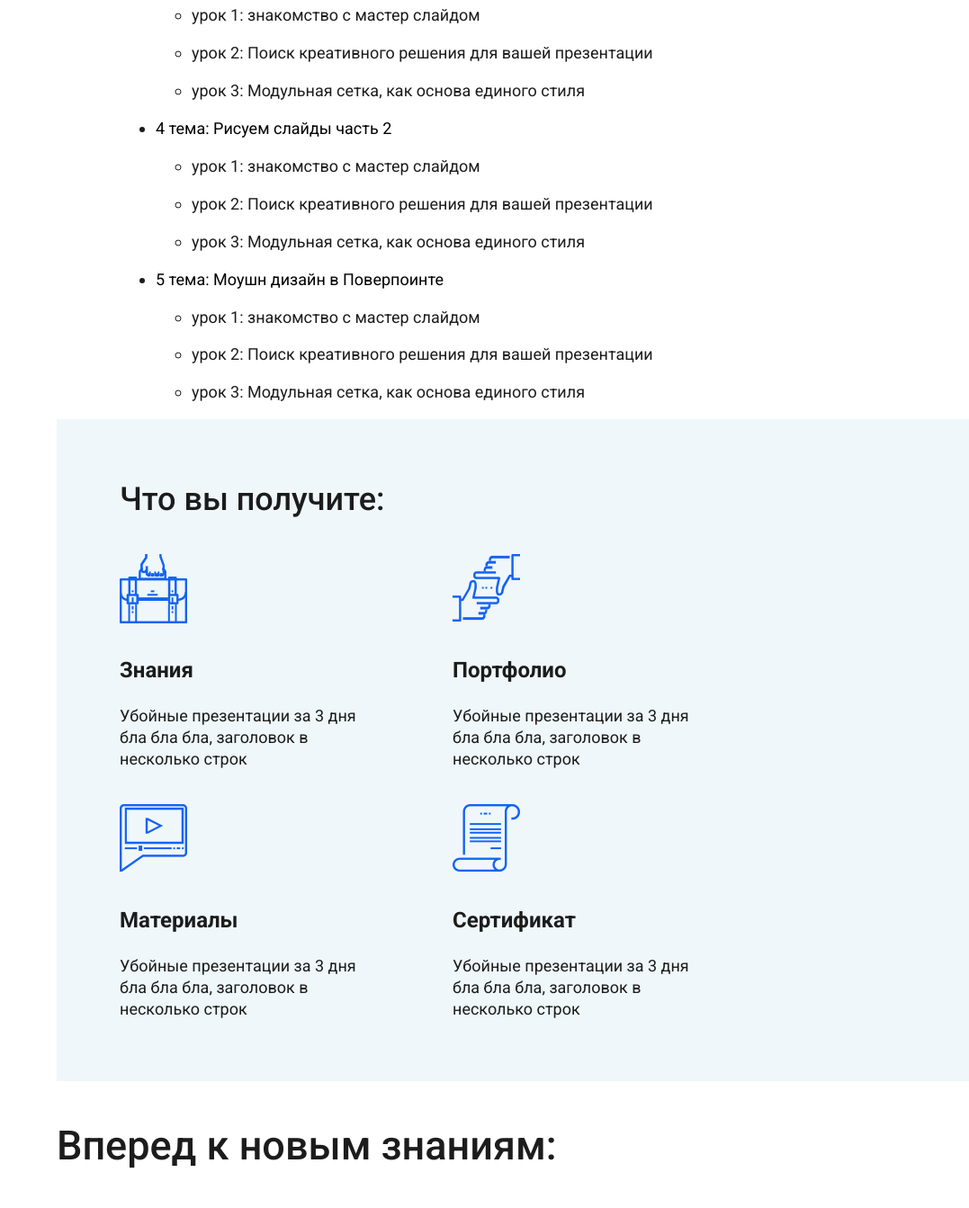
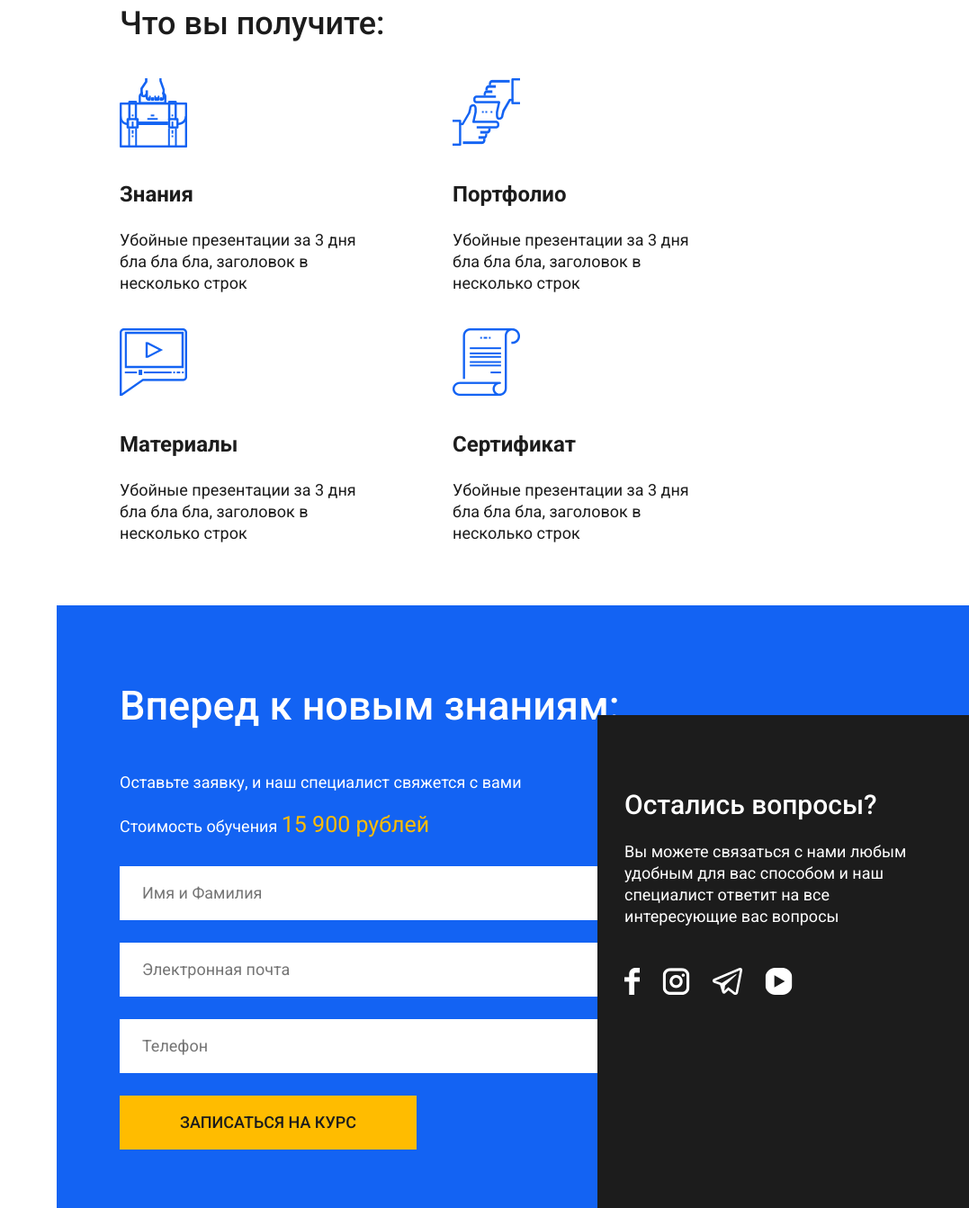
Before and after one commit to Verta-master/Repreza, a plain HTML site: page index.html in a window 1280 px wide. Shown: the part 4966-6309 px from the top of the page at 90% size, without its empty margins (203-1280 px from the left). Drawn offline with nearby package versions, Linux system fonts and the light colour scheme.

Commit message:
Update 2019-12-15T11:11:26.335Z

```diff
--- a/css/style.css
+++ b/css/style.css
@@ -654,6 +654,9 @@ h3,
   padding-bottom: 30px;
   background-color: #eff7fa;
 }
+.icons--white {
+  background-color: #fff;
+}
 .icons__list {
   margin: 0;
   padding: 0;
@@ -839,3 +842,120 @@ h3,
           align-items: flex-end;
   margin-bottom: 40px;
 }
+.lesson {
+  padding-top: 20px;
+  padding-bottom: 40px;
+  background-color: #eff7fa;
+}
+.lesson__list {
+  margin: 0;
+  padding: 0;
+  list-style: none;
+}
+.lesson__item {
+  margin-bottom: 20px;
+  background-color: #fff;
+}
+.lesson__btn {
+  position: relative;
+  display: block;
+  width: 100%;
+  padding: 20px 30px;
+  font-size: 24px;
+  text-align: left;
+}
+.lesson__btn::after {
+  content: "";
+  position: absolute;
+  top: 30px;
+  right: 35px;
+  width: 9px;
+  height: 17px;
+  background-image: url(../img/icons/next.png);
+  background-repeat: no-repeat;
+  background-size: contain;
+  -webkit-transition: ease-out 0.3s;
+  transition: ease-out 0.3s;
+}
+.lesson__btn--opened::after {
+  -webkit-transform: rotate(90deg);
+          transform: rotate(90deg);
+  -webkit-transition: ease-out 0.3s;
+  transition: ease-out 0.3s;
+}
+.lesson__sublist {
+  display: none;
+  margin: 0;
+  padding: 0;
+  list-style: none;
+  padding: 0 30px;
+  padding-bottom: 20px;
+}
+.lesson__subitem {
+  margin-bottom: 15px;
+}
+.order {
+  position: relative;
+  padding-bottom: 65px;
+  padding-top: 40px;
+  padding-left: 70px;
+  color: #fff;
+  background-color: #1363f3;
+}
+.order p span {
+  font-size: 25px;
+  color: #ffbc00;
+}
+.order__form {
+  width: 690px;
+  margin-top: 30px;
+}
+.order__input {
+  display: block;
+  width: 100%;
+  height: 60px;
+  margin-bottom: 25px;
+  padding: 0 25px;
+}
+.social {
+  position: absolute;
+  bottom: 0;
+  right: 0;
+  width: 413px;
+  min-height: 548px;
+  padding: 30px;
+  padding-top: 80px;
+  color: #fff;
+  background-color: #1c1c1c;
+}
+.social__title {
+  margin-top: 0;
+  margin-bottom: 20px;
+  font-size: 30px;
+  font-weight: 500;
+}
+.social__list {
+  margin: 0;
+  padding: 0;
+  list-style: none;
+  display: -webkit-box;
+  display: -ms-flexbox;
+  display: flex;
+  -ms-flex-wrap: wrap;
+      flex-wrap: wrap;
+  -webkit-box-pack: start;
+      -ms-flex-pack: start;
+          justify-content: flex-start;
+  -webkit-box-align: center;
+      -ms-flex-align: center;
+          align-items: center;
+  margin-top: 45px;
+}
+.social__item {
+  margin-right: 25px;
+  margin-bottom: 20px;
+}
+.social__item:hover,
+.social__item:active {
+  opacity: 0.7;
+}
--- a/index.html
+++ b/index.html
@@ -230,7 +230,7 @@
         <p class="title-2">Подробнее о программе:</p>
         <ul class="lesson__list">
           <li class="lesson__item">
-            <button type="button" class="lesson__btn">1 тема:  Знакомство с Powerpoint</button>
+            <button type="button" class="lesson__btn">1 тема: <b>Знакомство с Powerpoint</b></button>
             <ul class="lesson__sublist">
               <li class="lesson__subitem"><p>урок 1: знакомство с мастер слайдом</p></li>
               <li class="lesson__subitem"><p>урок 2: Поиск креативного решения для вашей презентации</p></li>
@@ -243,7 +243,7 @@
             </ul>
           </li>
           <li class="lesson__item">
-            <button type="button" class="lesson__btn">2 тема:  Единая стилистика презентации</button>
+            <button type="button" class="lesson__btn">2 тема: <b>Единая стилистика презентации</b></button>
             <ul class="lesson__sublist">
               <li class="lesson__subitem"><p>урок 1: знакомство с мастер слайдом</p></li>
               <li class="lesson__subitem"><p>урок 2: Поиск креативного решения для вашей презентации</p></li>
@@ -251,7 +251,7 @@
             </ul>
           </li>
           <li class="lesson__item">
-            <button type="button" class="lesson__btn">3 тема: Рисуем слайды часть 1</button>
+            <button type="button" class="lesson__btn">3 тема: <b>Рисуем слайды часть 1</b></button>
             <ul class="lesson__sublist">
               <li class="lesson__subitem"><p>урок 1: знакомство с мастер слайдом</p></li>
               <li class="lesson__subitem"><p>урок 2: Поиск креативного решения для вашей презентации</p></li>
@@ -259,7 +259,7 @@
             </ul>
           </li>
           <li class="lesson__item">
-            <button type="button" class="lesson__btn">4 тема: Рисуем слайды часть 2</button>
+            <button type="button" class="lesson__btn">4 тема: <b>Рисуем слайды часть 2</b></button>
             <ul class="lesson__sublist">
               <li class="lesson__subitem"><p>урок 1: знакомство с мастер слайдом</p></li>
               <li class="lesson__subitem"><p>урок 2: Поиск креативного решения для вашей презентации</p></li>
@@ -267,7 +267,7 @@
             </ul>
           </li>
           <li class="lesson__item">
-            <button type="button" class="lesson__btn">5 тема: Моушн дизайн в Поверпоинте</button>
+            <button type="button" class="lesson__btn">5 тема: <b>Моушн дизайн в Поверпоинте</b></button>
             <ul class="lesson__sublist">
               <li class="lesson__subitem"><p>урок 1: знакомство с мастер слайдом</p></li>
               <li class="lesson__subitem"><p>урок 2: Поиск креативного решения для вашей презентации</p></li>
@@ -278,7 +278,7 @@
       </div>
     </section>
 
-    <section class="icons">
+    <section class="icons icons--white">
       <div class="wrapper">
         <p class="title-2">Что вы получите:</p>
         <ul class="icons__list">
@@ -323,7 +323,7 @@
           <input type="text" class="order__input" placeholder="Имя и Фамилия">
           <input type="email" class="order__input" placeholder="Электронная почта">
           <input type="tel" class="order__input" placeholder="Телефон">
-          <button type="submit" class="btn">ЗАПИСАТЬСЯ НА КУРС</button>
+          <button type="submit" class="btn order__btn">ЗАПИСАТЬСЯ НА КУРС</button>
         </form>
       </div>
 
@@ -371,5 +371,13 @@
       preventClicksPropagation: false,
     });
   </script>
+
+  <!-- Lessons -->
+  <script>
+    $('.lesson__btn').click(function() {
+      $(this).next().slideToggle();
+      $(this).toggleClass('lesson__btn--opened');
+    });
+  </script>
 </body>
 </html>
```
Also changed, not shown: css/style.min.css.
